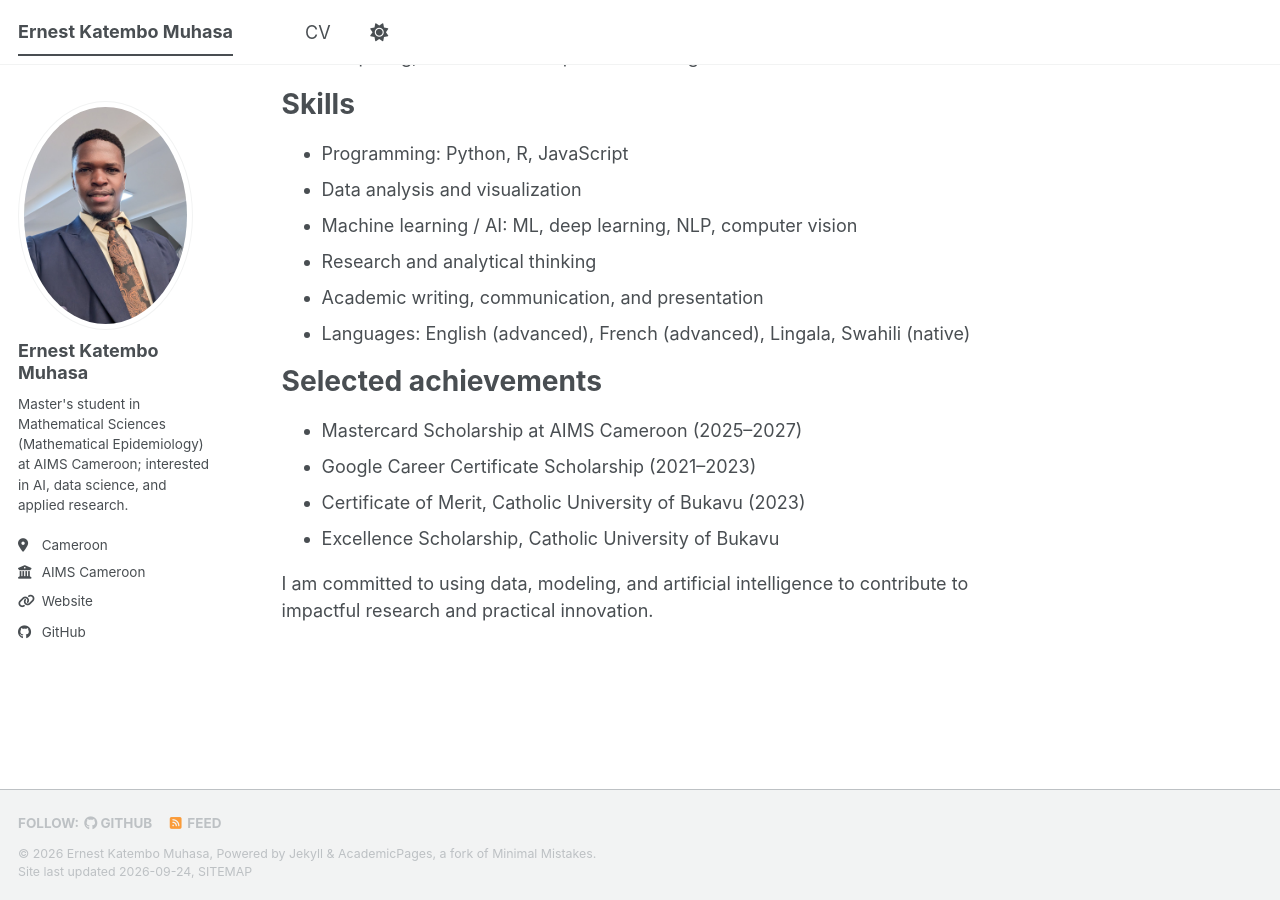
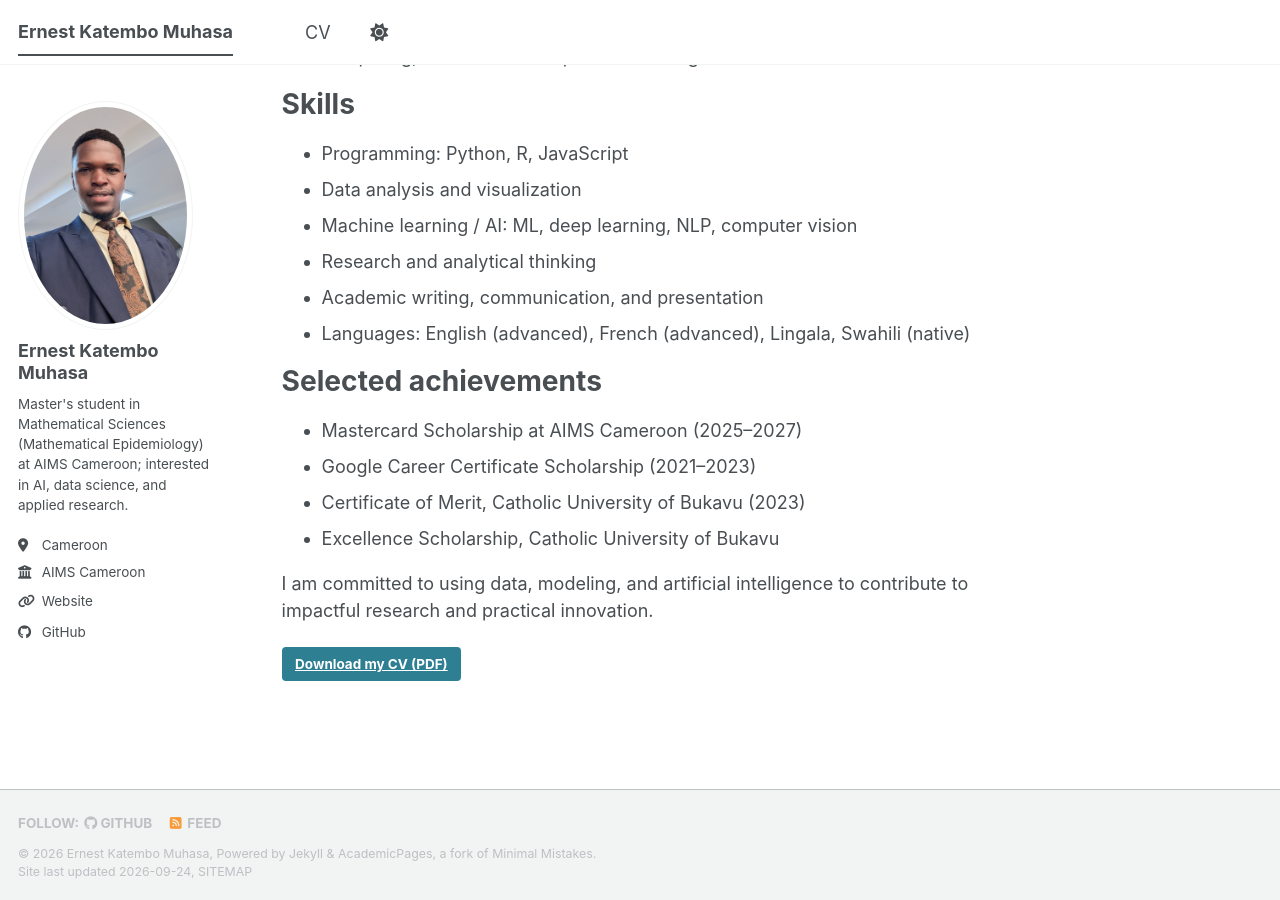
Before and after one commit to Ernestka/ernestka, a Jekyll site: the page built from _pages/about.md, in a window 1280 px wide and 900 px high, scrolled down 1081 px. Built offline with Jekyll 4.4.1, drawn with Linux system fonts in a browser that asks for light colours; a style sheet for code colours, icons or effects is not loaded.

Commit message:
Add downloadable CV
Co-authored-by: Copilot <223556219+Copilot@users.noreply.github.com>

```diff
--- a/_pages/about.md
+++ b/_pages/about.md
@@ -48,3 +48,5 @@ Selected achievements
 - Excellence Scholarship, Catholic University of Bukavu
 
 I am committed to using data, modeling, and artificial intelligence to contribute to impactful research and practical innovation.
+
+[Download my CV (PDF)](/files/Ernest-Katembo-Muhasa-CV.pdf){: .btn .btn--primary}
```
Also changed, not shown: _pages/cv.md (+2 -0 lines), 1 other file.
